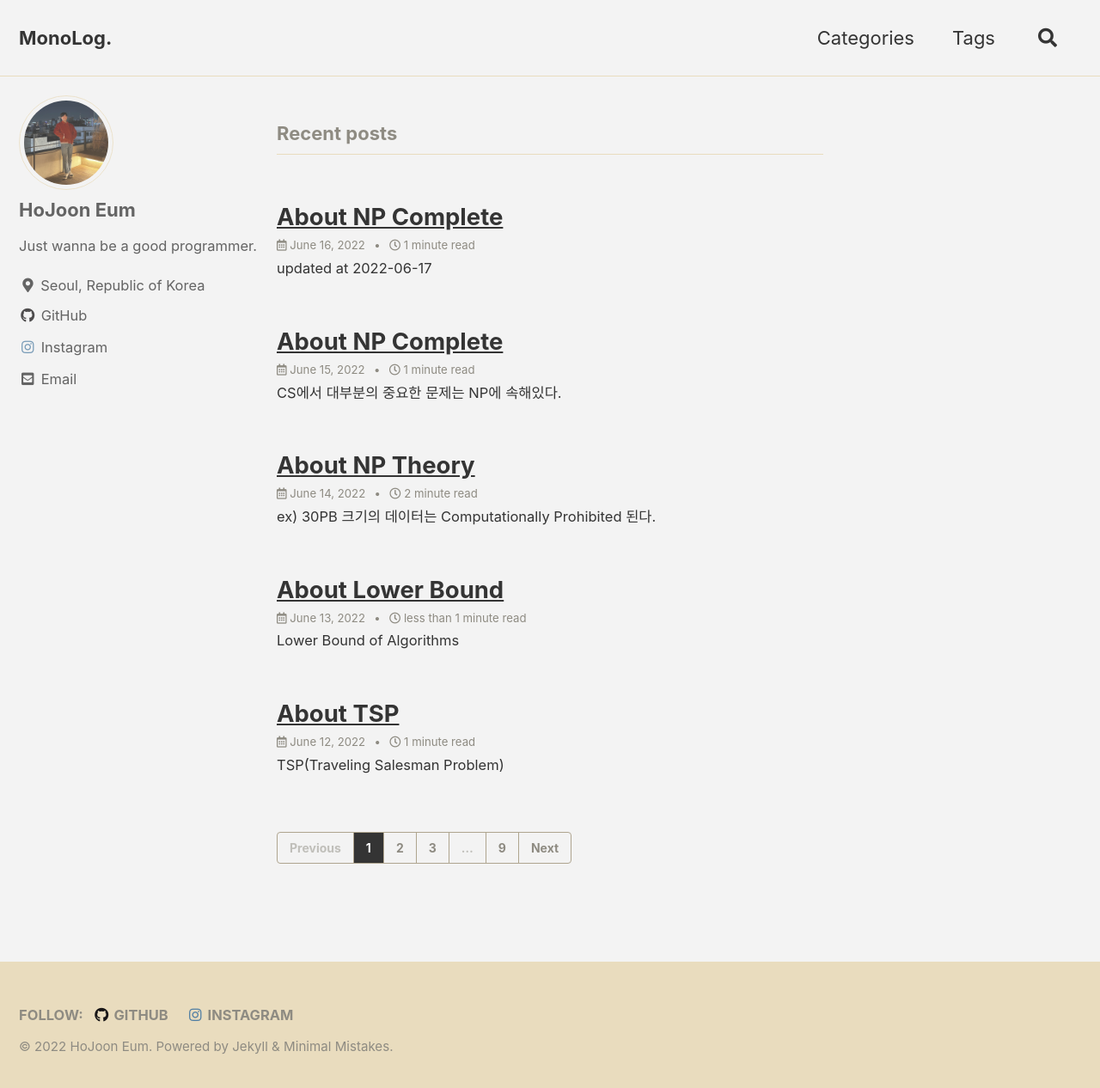
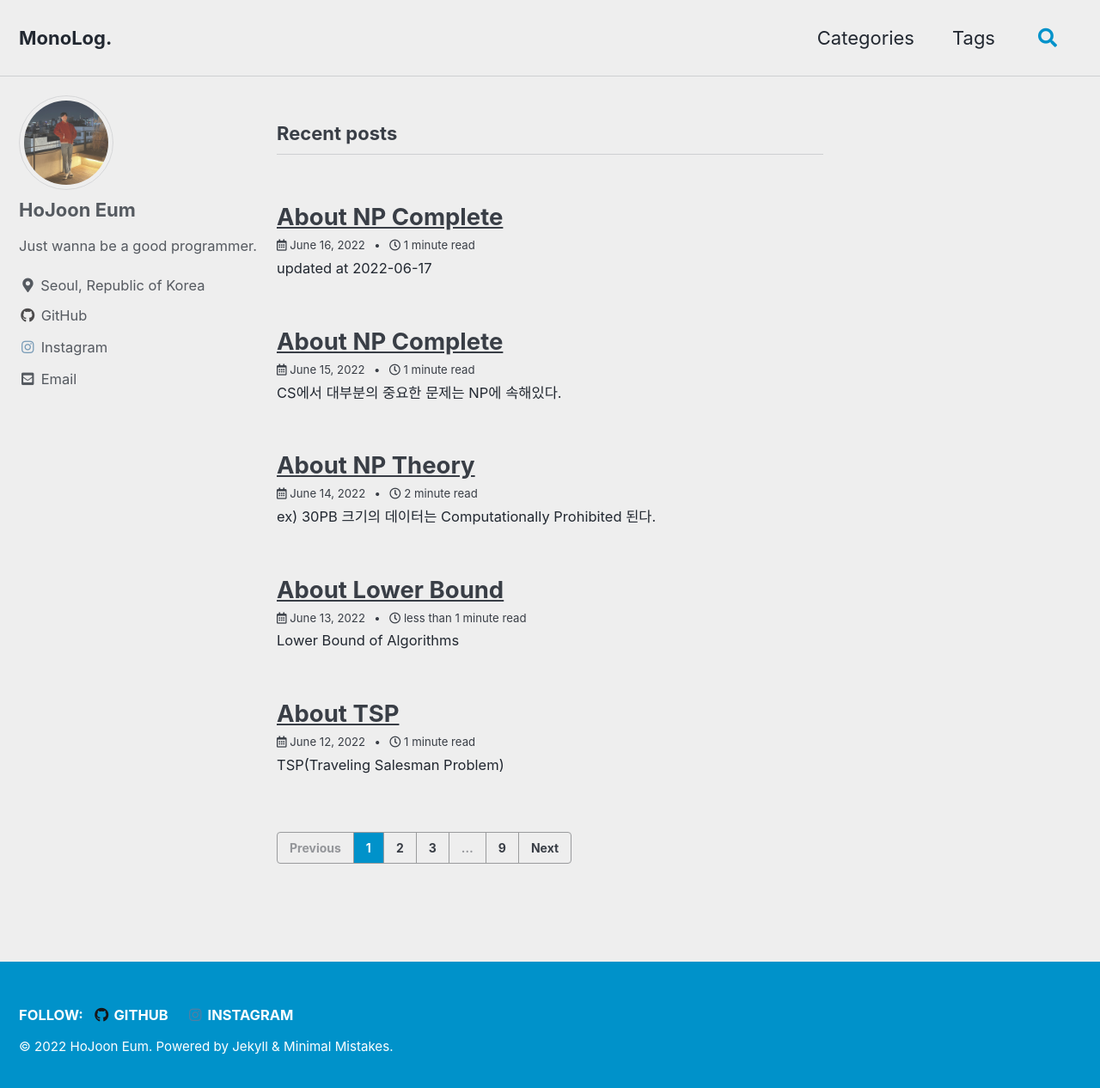
Before and after one commit to minusmo/minusmo.github.io, a Jekyll site: the page built from index.html, in a window 1280 px wide and 1273 px high. Shown: the top 1266 px of the window at 86% size. Built offline with Jekyll 4.4.1, drawn with Linux system fonts in a browser that asks for light colours; cached includes are drawn as plain includes; the list of posts is cut into pages by our own code.

Commit message:
[CONFIG] theme changed to air

```diff
--- a/_config.yml
+++ b/_config.yml
@@ -12,7 +12,7 @@
 
 # theme                  : "minimal-mistakes-jekyll"
 # remote_theme           : "mmistakes/minimal-mistakes"
-minimal_mistakes_skin    : "dirt" # "air", "aqua", "contrast", "dark", "dirt", "neon", "mint", "plum", "sunrise"
+minimal_mistakes_skin    : "air" # "air", "aqua", "contrast", "dark", "dirt", "neon", "mint", "plum", "sunrise"
 
 # Site Settings
 locale                   : "en-US"
@@ -272,8 +272,6 @@
       share: true
       related: true
       show_date: true
-      toc: true
-      toc_label: "TableOfContents"
 
   - scope:
       path: ""
```
Also changed, not shown: _posts/2022-06-15-About NP Complete.md (+2 -0 lines).
